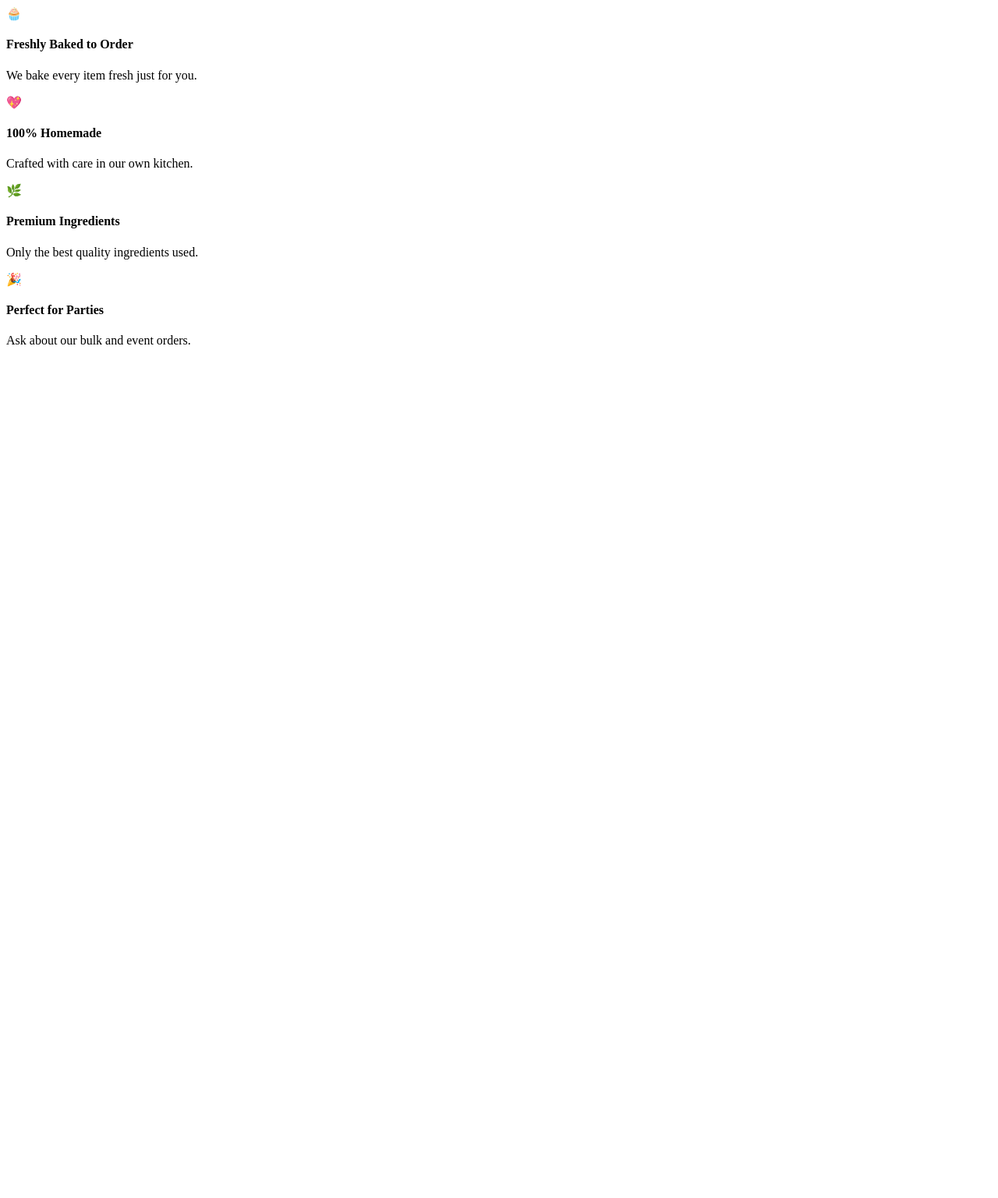
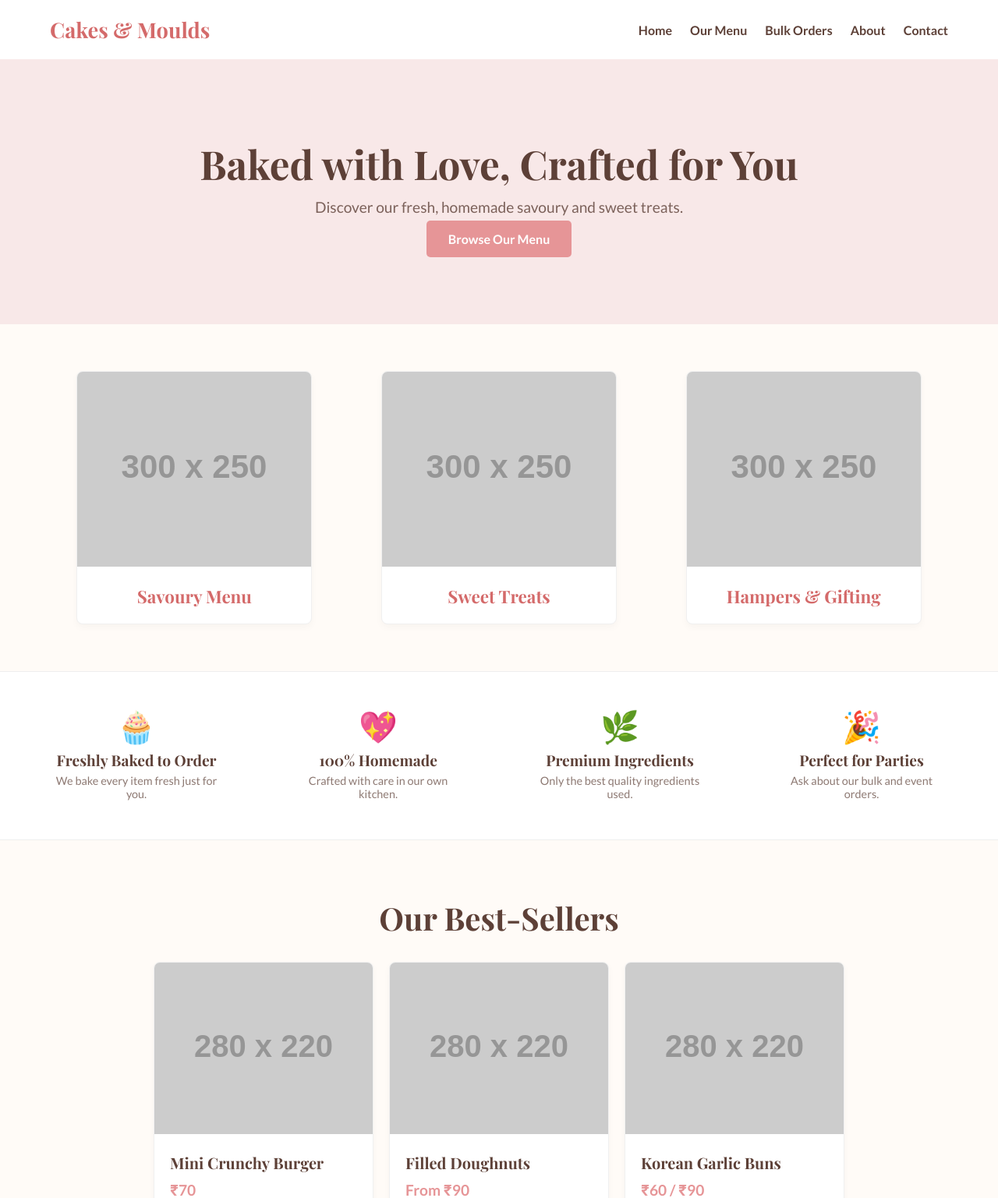
Before and after one commit to reanecoelho/C-M, a plain HTML site: page index.html in a window 1280 px wide. Shown: the top 1537 px of the page at 78% size. Before the commit the page ends 800 px from the top, so only its background shows below. Drawn offline with nearby package versions, Linux system fonts and the light colour scheme; placeholder pictures from the web are drawn by us.

Commit message:
Update index.html

```diff
--- a/index.html
+++ b/index.html
@@ -1,4 +1,54 @@
-<section class="trust-signals">
+<!DOCTYPE html>
+<html lang="en">
+<head>
+    <meta charset="UTF-8">
+    <meta name="viewport" content="width=device-width, initial-scale=1.0">
+    <title>Cakes & Moulds - Homemade Goodness</title>
+
+    <!-- This links your new CSS file. Check the name! -->
+    <link rel="stylesheet" href="style.css">
+</head>
+<body>
+
+    <!-- Header & Navigation -->
+    <header>
+        <div class="logo">Cakes & Moulds</div>
+        <nav>
+            <a href="#home">Home</a>
+            <a href="#menu">Our Menu</a>
+            <a href="#bulk">Bulk Orders</a>
+            <a href="#about">About</a>
+            <a href="#contact">Contact</a>
+        </nav>
+    </header>
+
+    <!-- 1. Hero Section -->
+    <section class="hero" id="home">
+        <h1>Baked with Love, Crafted for You</h1>
+        <p>Discover our fresh, homemade savoury and sweet treats.</p>
+        <a href="#menu" class="cta-button">Browse Our Menu</a>
+    </section>
+
+    <!-- 2. Shop by Category Section -->
+    <section class="container" id="menu">
+        <div class="category-grid">
+            <div class="category-card">
+                <img src="https://via.placeholder.com/300x250.png?text=Savoury+Items+Photo" alt="Savoury Menu">
+                <h3>Savoury Menu</h3>
+            </div>
+            <div class="category-card">
+                <img src="https://via.placeholder.com/300x250.png?text=Sweet+Treats+Photo" alt="Sweet Treats">
+                <h3>Sweet Treats</h3>
+            </div>
+            <div class="category-card">
+                <img src="https://via.placeholder.com/300x250.png?text=Hampers+Photo" alt="Hampers & Gifting">
+                <h3>Hampers & Gifting</h3>
+            </div>
+        </div>
+    </section>
+
+    <!-- 3. Trust Signals Section (with new icons) -->
+    <section class="trust-signals">
         <div class="signal">
             <div class="signal-icon">🧁</div>
             <h4>Freshly Baked to Order</h4>
@@ -20,3 +70,62 @@
             <p>Ask about our bulk and event orders.</p>
         </div>
     </section>
+
+    <!-- 4. Best-Sellers Section -->
+    <section class="container bestsellers">
+        <h2>Our Best-Sellers</h2>
+        <div class="product-grid">
+            <!-- Product 1 -->
+            <div class="product-card">
+                <img src="https://via.placeholder.com/280x220.png?text=Mini+Crunchy+Burger" alt="Mini Crunchy Burger">
+                <div class="product-card-content">
+                    <h4>Mini Crunchy Burger</h4>
+                    <p>₹70</p>
+                </div>
+            </div>
+            <!-- Product 2 -->
+            <div class="product-card">
+                <img src="https://via.placeholder.com/280x220.png?text=Filled+Doughnuts" alt="Filled Doughnuts">
+                <div class="product-card-content">
+                    <h4>Filled Doughnuts</h4>
+                    <p>From ₹90</p>
+                </div>
+            </div>
+            <!-- Product 3 -->
+            <div class="product-card">
+                <img src="https://via.placeholder.com/280x220.png?text=Korean+Garlic+Buns" alt="Korean Garlic Buns">
+                <div class="product-card-content">
+                    <h4>Korean Garlic Buns</h4>
+                    <p>₹60 / ₹90</p>
+                </div>
+            </div>
+            <!-- Product 4 -->
+            <div class="product-card">
+                <img src="https://via.placeholder.com/280x220.png?text=Red+Velvet+Cupcakes" alt="Red Velvet Cupcakes">
+                <div class="product-card-content">
+                    <h4>Red Velvet Cupcakes</h4>
+                    <p>Contact for price</p>
+                </div>
+            </div>
+        </div>
+    </section>
+
+    <!-- 5. Customer Testimonials -->
+    <section class="testimonials">
+        <h2>What Our Customers Say</h2>
+        <div class="testimonial-quote">
+            <p>"This is where you can put a screenshot or a quote from one of your happy customers on Instagram. It builds a lot of trust!"</p>
+            <p><strong>- Happy Customer</strong></p>
+        </div>
+    </section>
+
+    <!-- Footer -->
+    <footer id="contact">
+        <p>© 2025 Cakes & Moulds. All Rights Reserved.</p>
+        <p>Follow us on Instagram: @cakes_and_moulds</p>
+    </footer>
+
+    <!-- This links your new JavaScript file. Check the name! -->
+    <script src="script.js"></script>
+</body>
+</html>
```
